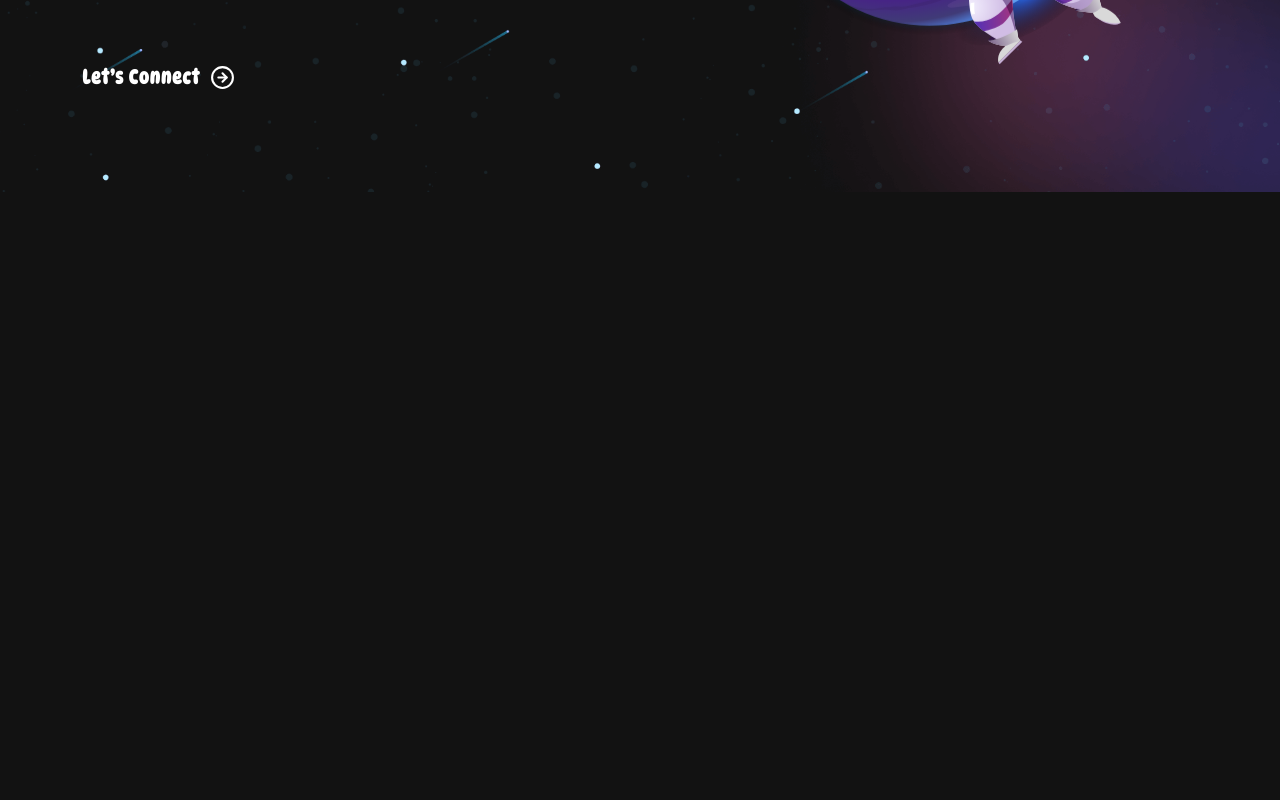
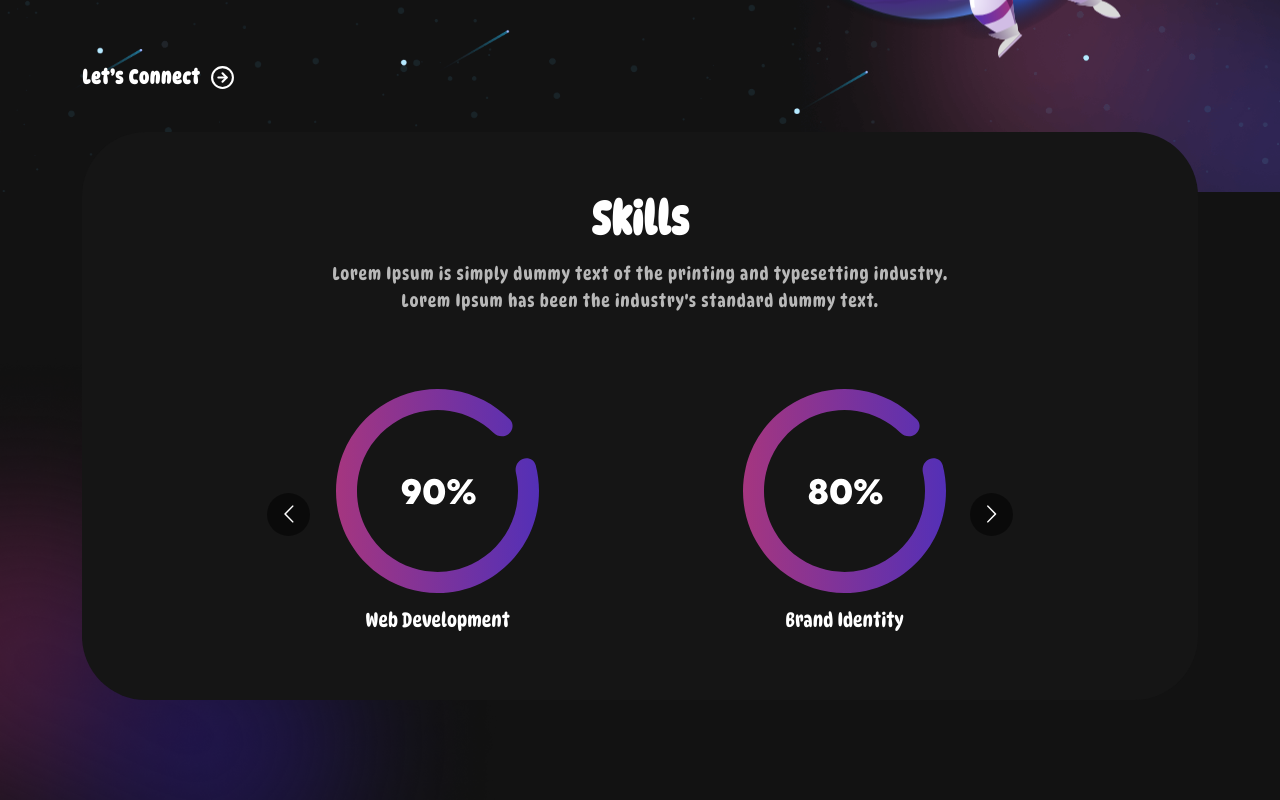
Before and after one commit to shahiiin/portfolio-with-advance-animation, a React (Create React App) app: page / in a window 1280 px wide. Shown: the part 580-1380 px from the top of the page. Before the commit the page ends 800 px from the top, so only its background shows below. Built offline with nearby package versions, Linux system fonts and the light colour scheme.

Commit message:
make skiils page

```diff
--- a/package.json
+++ b/package.json
@@ -12,6 +12,7 @@
     "react-bootstrap": "^2.5.0",
     "react-dom": "^18.2.0",
     "react-icons": "^4.4.0",
+    "react-multi-carousel": "^2.8.2",
     "react-on-screen": "^2.1.1",
     "react-scripts": "5.0.1",
     "web-vitals": "^2.1.4"
--- a/src/App.js
+++ b/src/App.js
@@ -1,12 +1,14 @@
 import './App.css'
 import Banner from './components/Banner'
 import { NavBar } from './components/NavBar'
+import Skills from './components/Skills'
 
 function App() {
   return (
     <div className="App">
       <NavBar />
       <Banner />
+      <Skills />
     </div>
   )
 }
--- /dev/null
+++ b/src/components/Skills.jsx
@@ -0,0 +1,67 @@
+import Carousel from 'react-multi-carousel';
+import 'react-multi-carousel/lib/styles.css';
+import colorSharp from '../assets/images/pic14.png'
+import meter1 from '../assets/images/pic7.svg'
+import meter2 from '../assets/images/pic8.svg'
+import meter3 from '../assets/images/pic9.svg'
+
+const Skills = () => {
+
+
+    const responsive = {
+        superLargeDesktop: {
+           breakpoint: { max: 4000, min: 3000 },
+            items: 5
+        },
+        desktop: {
+            breakpoint: { max: 3000, min: 1024 },
+            items: 3
+        },
+        tablet: {
+            breakpoint: { max: 1024, min: 464 },
+            items: 2
+        },
+        mobile: {
+            breakpoint: { max: 464, min: 0 },
+            items: 1
+        }
+    };
+
+
+    return (
+            <section className="skill" id="skills">
+        <div className="container">
+            <div className="row">
+                <div className="col-12">
+                    <div className="skill-bx wow zoomIn">
+                        <h2>Skills</h2>
+                        <p>Lorem Ipsum is simply dummy text of the printing and typesetting industry.<br></br> Lorem Ipsum has been the industry's standard dummy text.</p>
+                        <Carousel responsive={responsive} infinite={true} className="owl-carousel owl-theme skill-slider">
+                            <div className="item">
+                                <img src={meter1} alt="Image" />
+                                <h5>Web Development</h5>
+                            </div>
+                            <div className="item">
+                                <img src={meter2} alt="Image" />
+                                <h5>Brand Identity</h5>
+                            </div>
+                            <div className="item">
+                                <img src={meter3} alt="Image" />
+                                <h5>Logo Design</h5>
+                            </div>
+                            <div className="item">
+                                <img src={meter1} alt="Image" />
+                                <h5>Web Development</h5>
+                            </div>
+                        </Carousel>
+                    </div>
+                </div>
+            </div>
+        </div>
+        <img className="background-image-left" src={colorSharp} alt="Image" />
+    </section>
+    )
+
+
+}
+export default Skills
```
Also changed, not shown: 1 other file (tests, documents, lock files or other folders).
